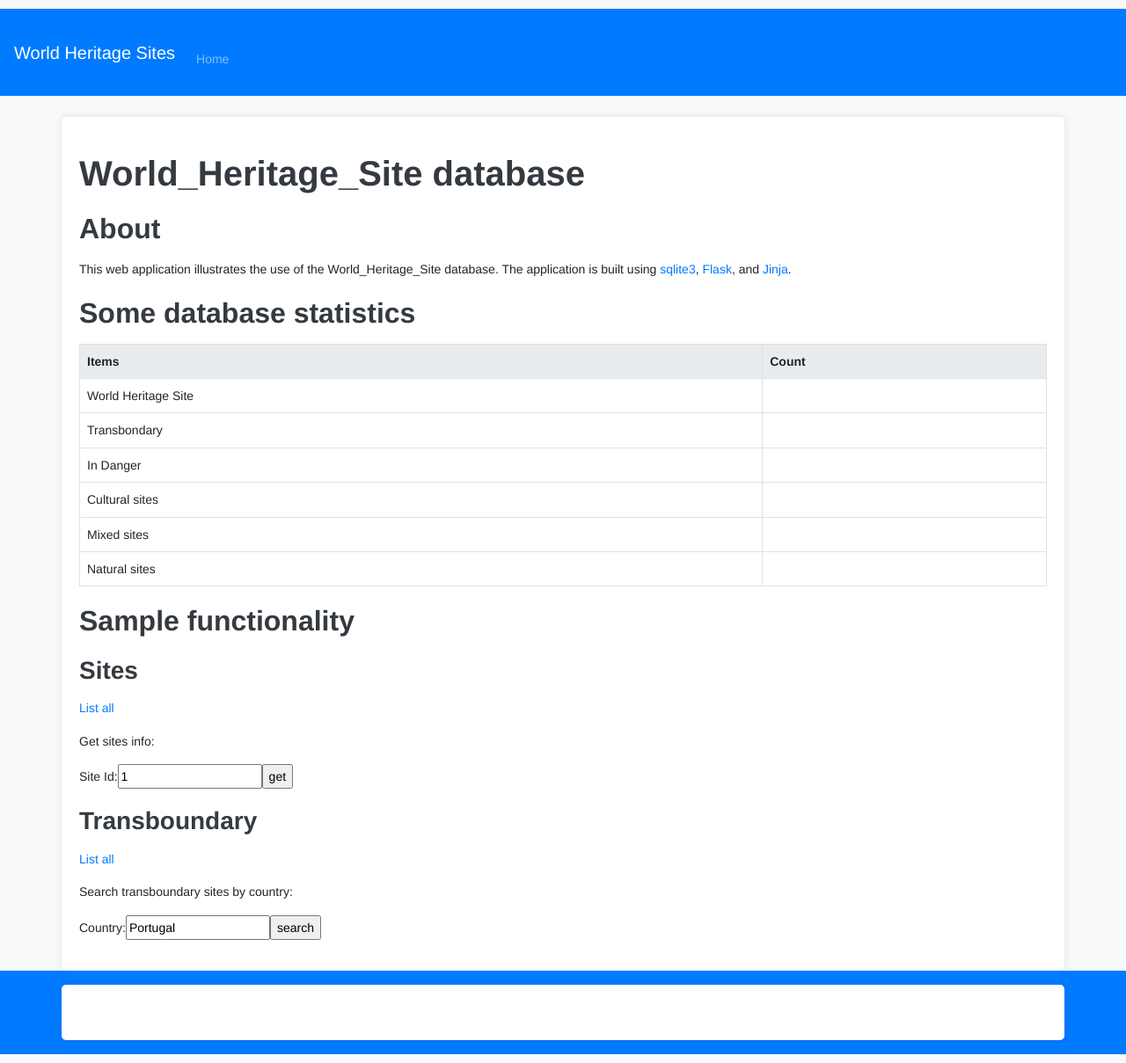
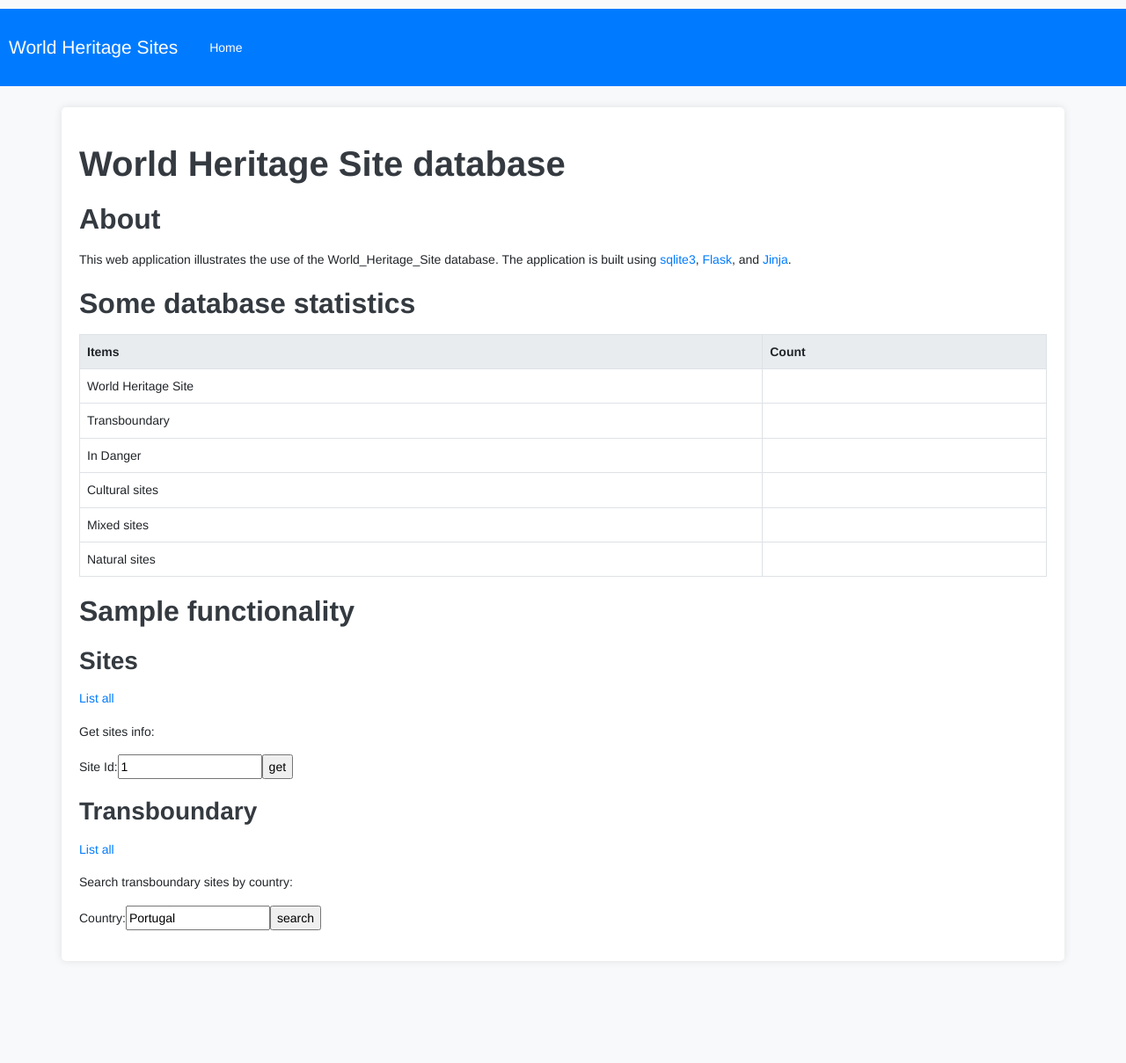
Before and after one commit to simao-g/WorldHeritageApp, a Flask app: template App/templates/index.html in a window 1280 px wide. Shown: the whole page at 88% size. After the commit the page ends 1058 px from the top, so only its background shows below. Run offline with Flask 3, Linux system fonts and the light colour scheme; the template is opened without the code that fills it, so the values that code supplies are empty; some libraries are stand-ins or nearby versions.

Commit message:
Remove JS
Tirei o JavaScript que o copilot tinha adicionado

```diff
--- a/App/static/style.css
+++ b/App/static/style.css
@@ -47,7 +47,83 @@ table th {
 }
 
 .navbar {
-  margin-bottom: 20px;
+  background-color: #007bff;
+  color: white;
+  padding: 10px;
+  position: relative;
+}
+
+.navbar-container {
+  display: flex;
+  justify-content: space-between;
+  align-items: center;
+}
+
+.navbar-brand {
+  font-size: 1.5em;
+  color: white;
+  text-decoration: none;
+}
+
+.navbar-toggle {
+  display: none;
+}
+
+.navbar-icon {
+  display: none;
+  cursor: pointer;
+}
+
+.navbar-toggler-icon {
+  width: 30px;
+  height: 3px;
+  background-color: white;
+  display: block;
+  margin: 6px 0;
+}
+
+.navbar-menu {
+  display: flex;
+}
+
+.navbar-nav {
+  list-style: none;
+  padding: 0;
+  margin: 0;
+  display: flex;
+}
+
+.nav-item {
+  margin-left: 20px;
+}
+
+.nav-link {
+  color: white;
+  text-decoration: none;
+}
+
+.nav-link:hover {
+  text-decoration: underline;
+}
+
+@media (max-width: 768px) {
+  .navbar-icon {
+    display: block;
+  }
+
+  .navbar-menu {
+    display: none;
+    flex-direction: column;
+    width: 100%;
+  }
+
+  .navbar-toggle:checked + .navbar-icon + .navbar-menu {
+    display: flex;
+  }
+
+  .nav-item {
+    margin: 10px 0;
+  }
 }
 
 .container {
--- a/App/templates/base.html
+++ b/App/templates/base.html
@@ -8,12 +8,14 @@
     <link rel="stylesheet" href="{{ url_for('static', filename='style.css') }}">
 </head>
 <body>
-    <nav class="navbar navbar-expand-lg navbar-dark bg-primary">
+    <nav class="navbar">
+        <div class="navbar-container">
             <a class="navbar-brand" href="/">World Heritage Sites</a>
-        <button class="navbar-toggler" type="button" data-toggle="collapse" data-target="#navbarNav" aria-controls="navbarNav" aria-expanded="false" aria-label="Toggle navigation">
+            <input type="checkbox" id="navbar-toggle" class="navbar-toggle">
+            <label for="navbar-toggle" class="navbar-icon">
                 <span class="navbar-toggler-icon"></span>
-        </button>
-        <div class="collapse navbar-collapse" id="navbarNav">
+            </label>
+            <div class="navbar-menu">
                 <ul class="navbar-nav">
                     <li class="nav-item">
                         <a class="nav-link" href="/">Home</a>
@@ -21,17 +23,15 @@
                     <!-- Add more navigation links here if needed -->
                 </ul>
             </div>
+        </div>
     </nav>
     <div class="container mt-4">
         {% block content %}{% endblock %}
     </div>
-    <footer class="footer bg-primary text-white text-center py-3">
+    <!--<footer class="footer bg-primary text-white text-center py-3">
         <div class="container">
             <span>&copy; 2023 World Heritage Sites Database</span>
         </div>
-    </footer>
-    <script src="https://code.jquery.com/jquery-3.5.1.slim.min.js"></script>
-    <script src="https://cdn.jsdelivr.net/npm/@popperjs/core@2.5.4/dist/umd/popper.min.js"></script>
-    <script src="https://stackpath.bootstrapcdn.com/bootstrap/4.5.2/js/bootstrap.min.js"></script>
+    </footer> -->
 </body>
 </html>
--- a/App/templates/index.html
+++ b/App/templates/index.html
@@ -1,6 +1,6 @@
 {% extends 'base.html' %}
 {% block content %}
-<h1>World_Heritage_Site database</h1>
+<h1>World Heritage Site database</h1>
 
 <h2>About</h2>
 <p>This web application illustrates the use of the World_Heritage_Site
@@ -21,7 +21,7 @@ database. The application is built using
   <td>{{ stats.id_no }}</td>
 </tr>
 <tr>
-  <td>Transbondary</td>
+  <td>Transboundary</td>
   <td>{{ stats.site_number1 }}</td>
 </tr>
 <tr>
```
Lines whose indentation alone changed are shown as unchanged.
